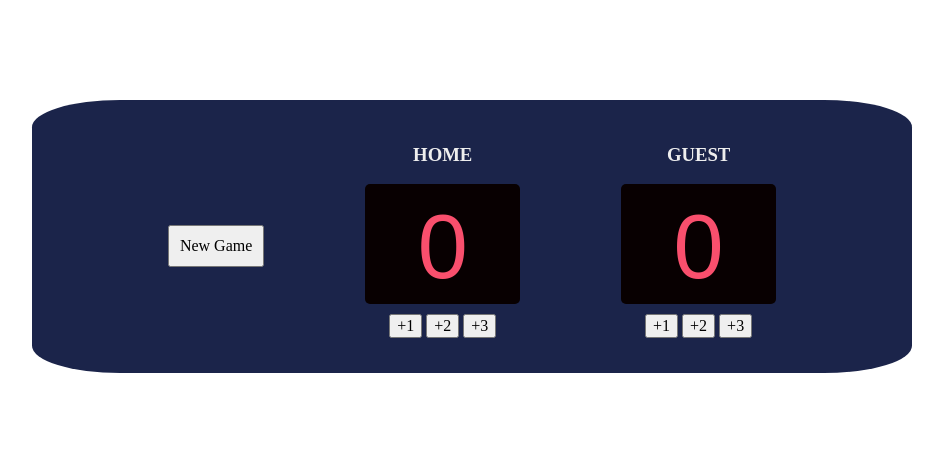
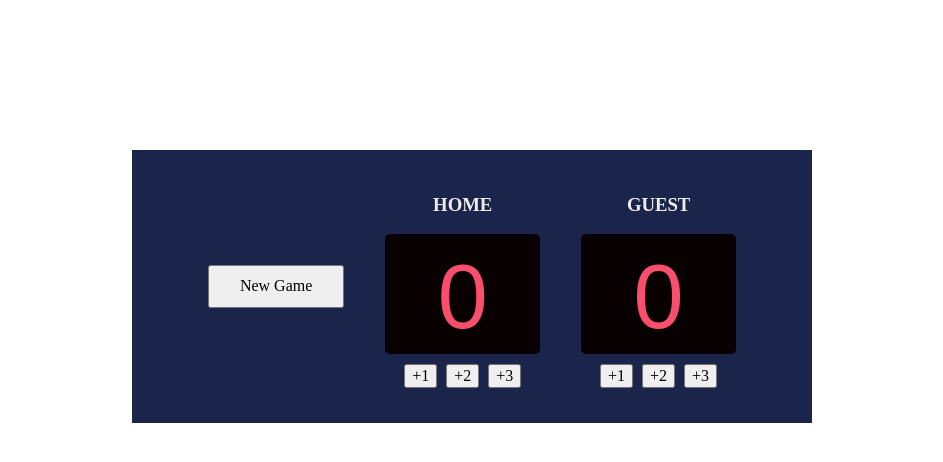
Before and after one commit to JessVarghese/scoreboard, a website built with Vite: page index.html in a window 1280 px wide. Shown: the whole page, without its empty margins (168-1111 px from the left). Built offline with nearby package versions, Linux system fonts and the light colour scheme; a web font is replaced by a local one.

Commit message:
updated css styles

```diff
--- a/index.css
+++ b/index.css
@@ -1,7 +1,8 @@
 body {
     margin: 0;
     color: #EEEEEE;
- text-align: center;
+    text-align: center;
+    width: 150px 150px;
 
 
 }
@@ -9,13 +10,10 @@ body {
 .container {
     display: flex;
     justify-content: space-evenly;
+    align-items: center;
     background-color: #1B244A;
-    width:auto;
-    margin: 100px 200px;
+    margin: 150px 300px;
     padding: 25px 35px;
-    border-radius: 10%;
-
-
 
 }
 
@@ -38,6 +36,8 @@ body {
 }
 
 .btn-inc {
+    display: flex;
+    justify-content: space-evenly;
     padding: 10px;
     color: #9AABD8;
 }
@@ -54,6 +54,6 @@ color: #F94F6D;
 
 
 #new-game{
-    margin-top: 100px;
-    padding: 10px 10px;
+    margin-top: auto;
+    padding: 10px 30px;
 }
```
